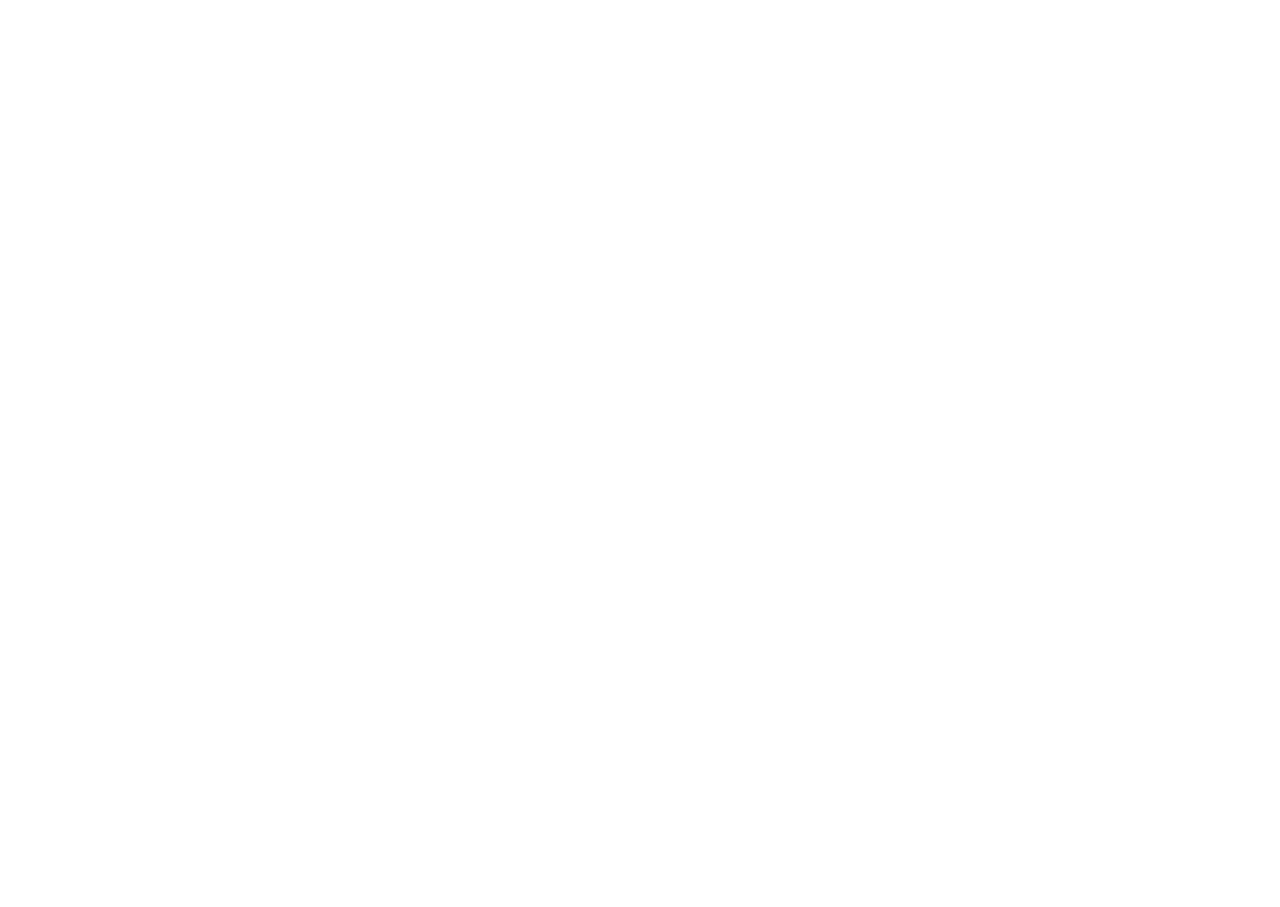
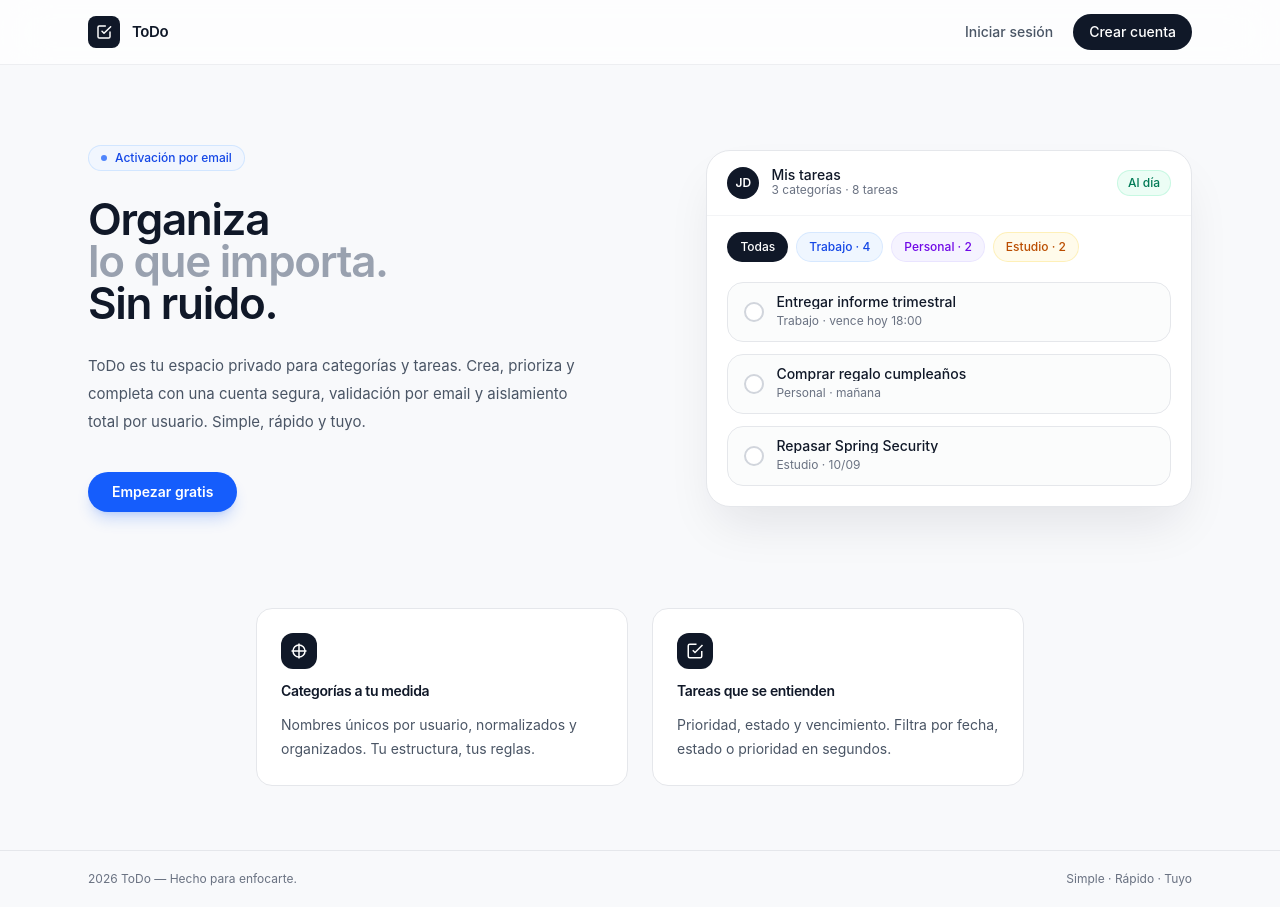
Before and after one commit to Jeferson-Ruiz/ToDo-frontend, a React (Vite) app: page / in a window 1280 px wide. Before the commit the page ends 800 px from the top, so only its background shows below. Built offline with nearby package versions, Linux system fonts and the light colour scheme.

Commit message:
feat: agregar RuterProvider en App

```diff
--- a/src/App.tsx
+++ b/src/App.tsx
@@ -1,10 +1,9 @@
 import './App.css'
+import { RouterProvider } from "react-router-dom"
+import { router } from "./app/router"
 
 function App() {
-
-  return (
-    <h1></h1>
-  )
+  return <RouterProvider router={router} />
 }
 
 export default App
```
